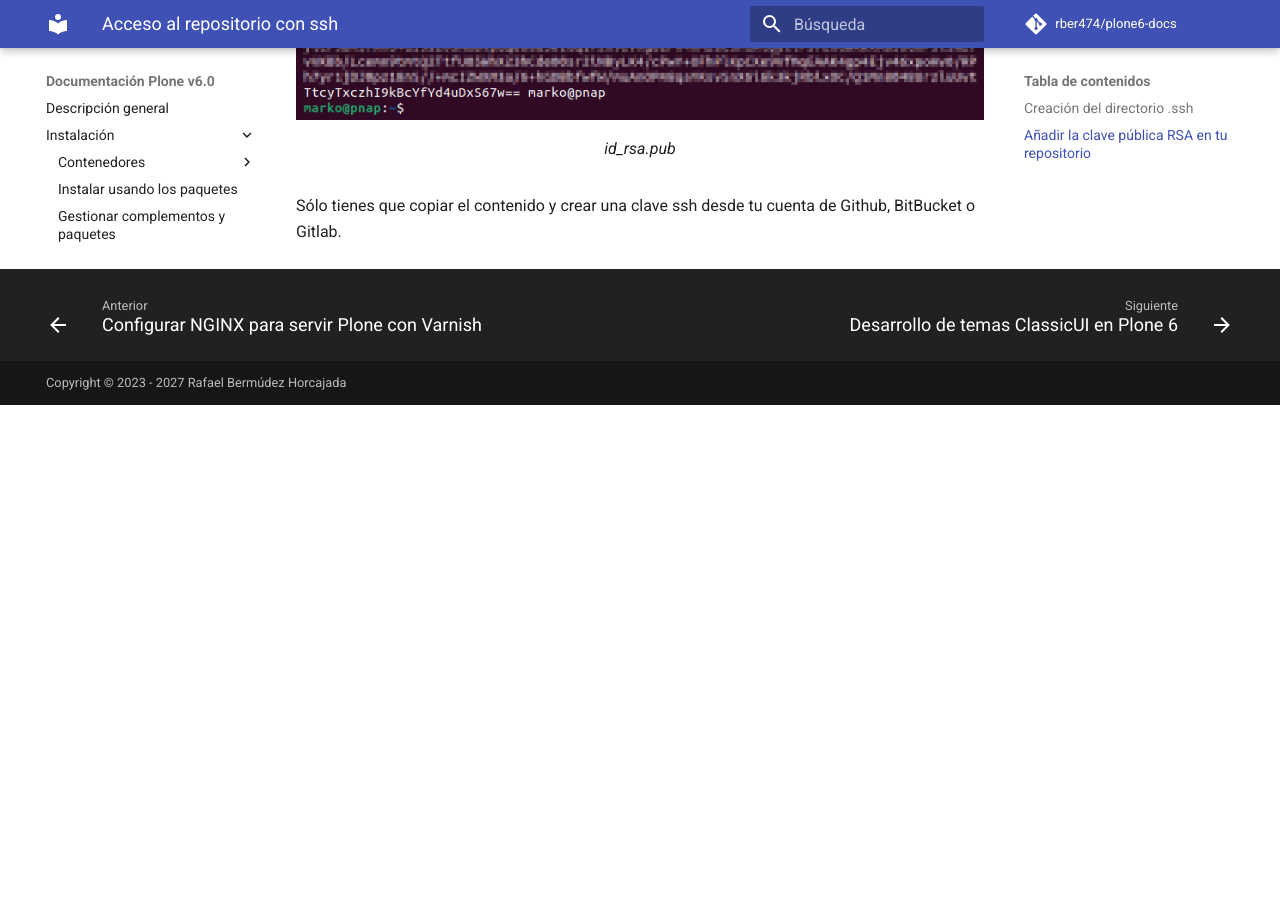
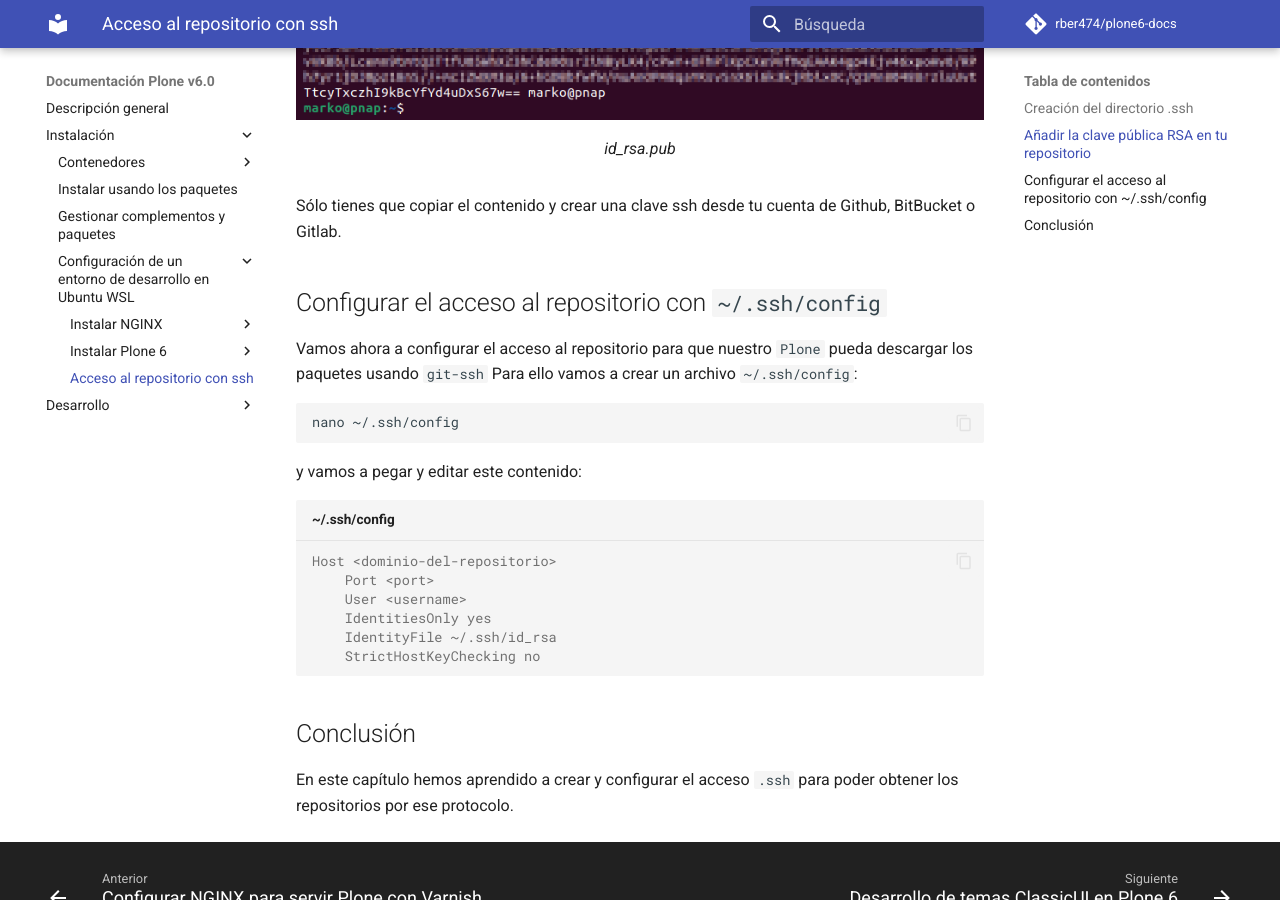
Before and after one commit to rber474/plone6-docs, an MkDocs documentation site: the page built from docs/install/desarrollo/ssh-access.md, in a window 1280 px wide and 900 px high, scrolled down 1075 px. Built offline with MkDocs 1.6.1 and Material for MkDocs 9.7.7, drawn with Linux system fonts in a browser that asks for light colours; comment, search, counter and statistics services are not loaded; before the commit the page ends 1480 px from its top, so only the background shows below that.

Commit message:
setup ssh

````diff
--- a/docs/install/desarrollo/ssh-access.md
+++ b/docs/install/desarrollo/ssh-access.md
@@ -35,3 +35,29 @@ El archivo ``~/.ssh/id_rsa.pub`` contiene la contiene la clave pública que ya p
 </figure>
 
 Sólo tienes que copiar el contenido y crear una clave ssh desde tu cuenta de Github, BitBucket o Gitlab.
+
+
+## Configurar el acceso al repositorio con ``~/.ssh/config``
+
+Vamos ahora a configurar el acceso al repositorio para que nuestro ``Plone`` pueda descargar los paquetes usando ``git-ssh``
+Para ello vamos a crear un archivo ``~/.ssh/config``:
+
+``` shell
+nano ~/.ssh/config
+```
+
+y vamos a pegar y editar este contenido:
+
+``` cfg title="~/.ssh/config"
+Host <dominio-del-repositorio>
+    Port <port>
+    User <username>
+    IdentitiesOnly yes
+    IdentityFile ~/.ssh/id_rsa
+    StrictHostKeyChecking no
+```
+
+
+## Conclusión
+
+En este capítulo hemos aprendido a crear y configurar el acceso ``.ssh`` para poder obtener los repositorios por ese protocolo.
````
